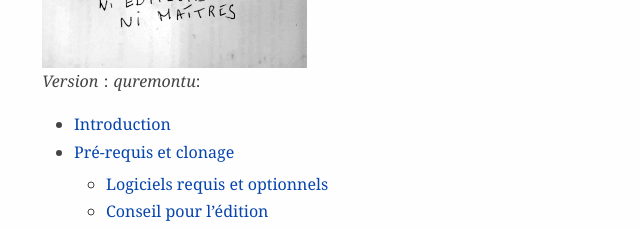
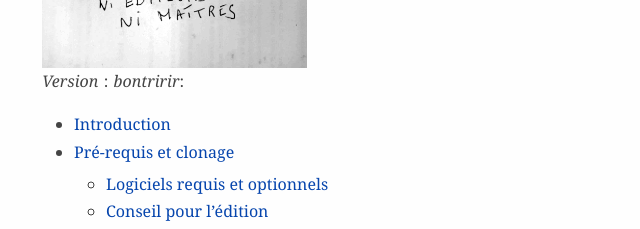
Before and after one commit to jul/faire_un_livre, a plain HTML site: page doc/index.html in a window 1280 px wide. Shown: the part 410-639 px from the top of the page, 262-902 px from the left. Drawn offline with Linux system fonts and the light colour scheme; files whose address does not match are found by name.

Commit message:
nouvelle version

```diff
--- a/doc/index.html
+++ b/doc/index.html
@@ -98,7 +98,7 @@
 <br />
 <img src="./img/logo.jpg" style="width:7cm" /><br />
 <span
-class="math inline"><em>V</em><em>e</em><em>r</em><em>s</em><em>i</em><em>o</em><em>n</em> : <em>q</em><em>u</em><em>r</em><em>e</em><em>m</em><em>o</em><em>n</em><em>t</em><em>u</em>:</span></p>
+class="math inline"><em>V</em><em>e</em><em>r</em><em>s</em><em>i</em><em>o</em><em>n</em> : <em>b</em><em>o</em><em>n</em><em>t</em><em>r</em><em>i</em><em>r</em><em>i</em><em>r</em>:</span></p>
 </header>
 <nav id="TOC" role="doc-toc">
 <ul>
```
Also changed, not shown: history.txt, 3 other files.
